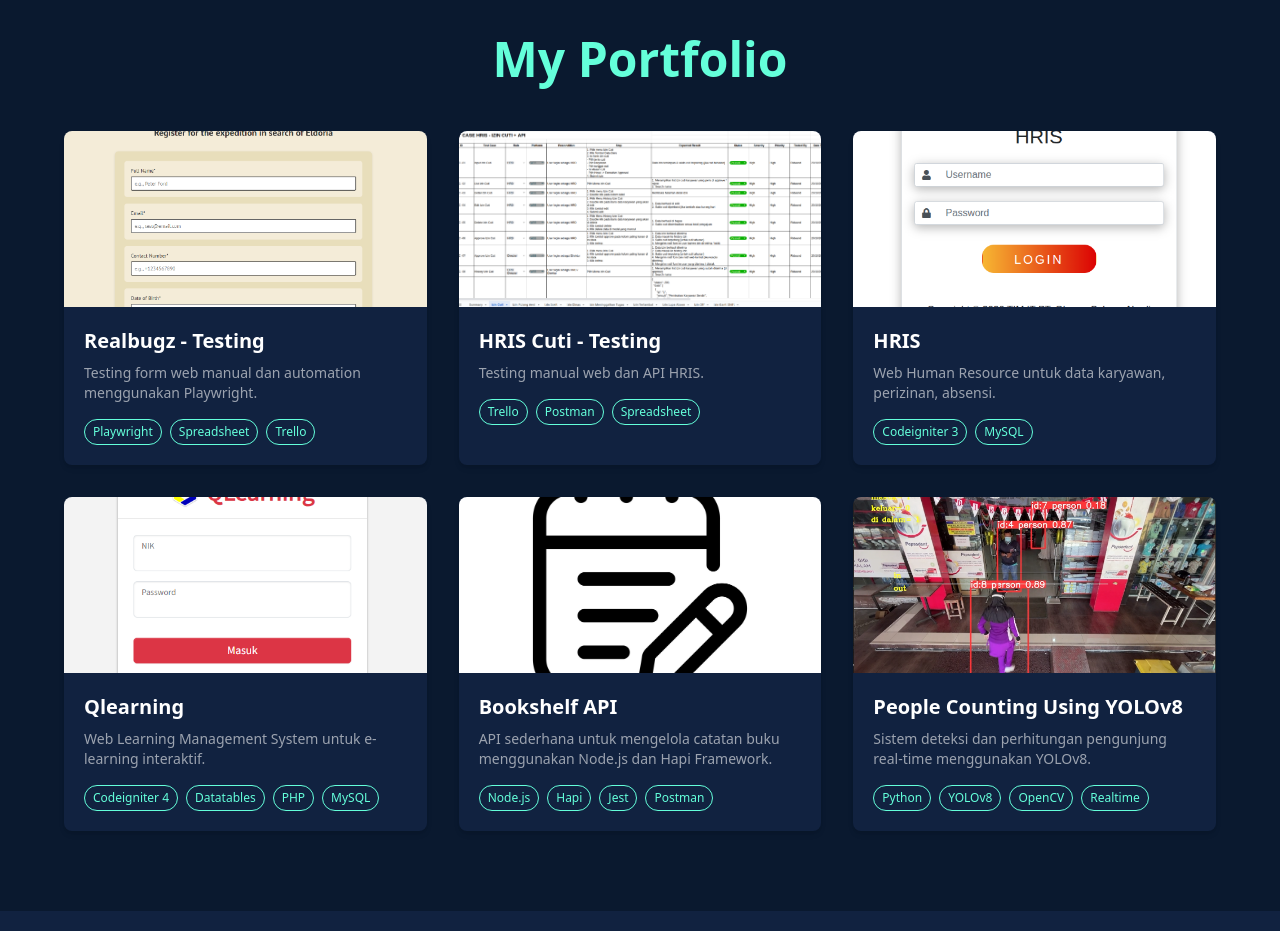
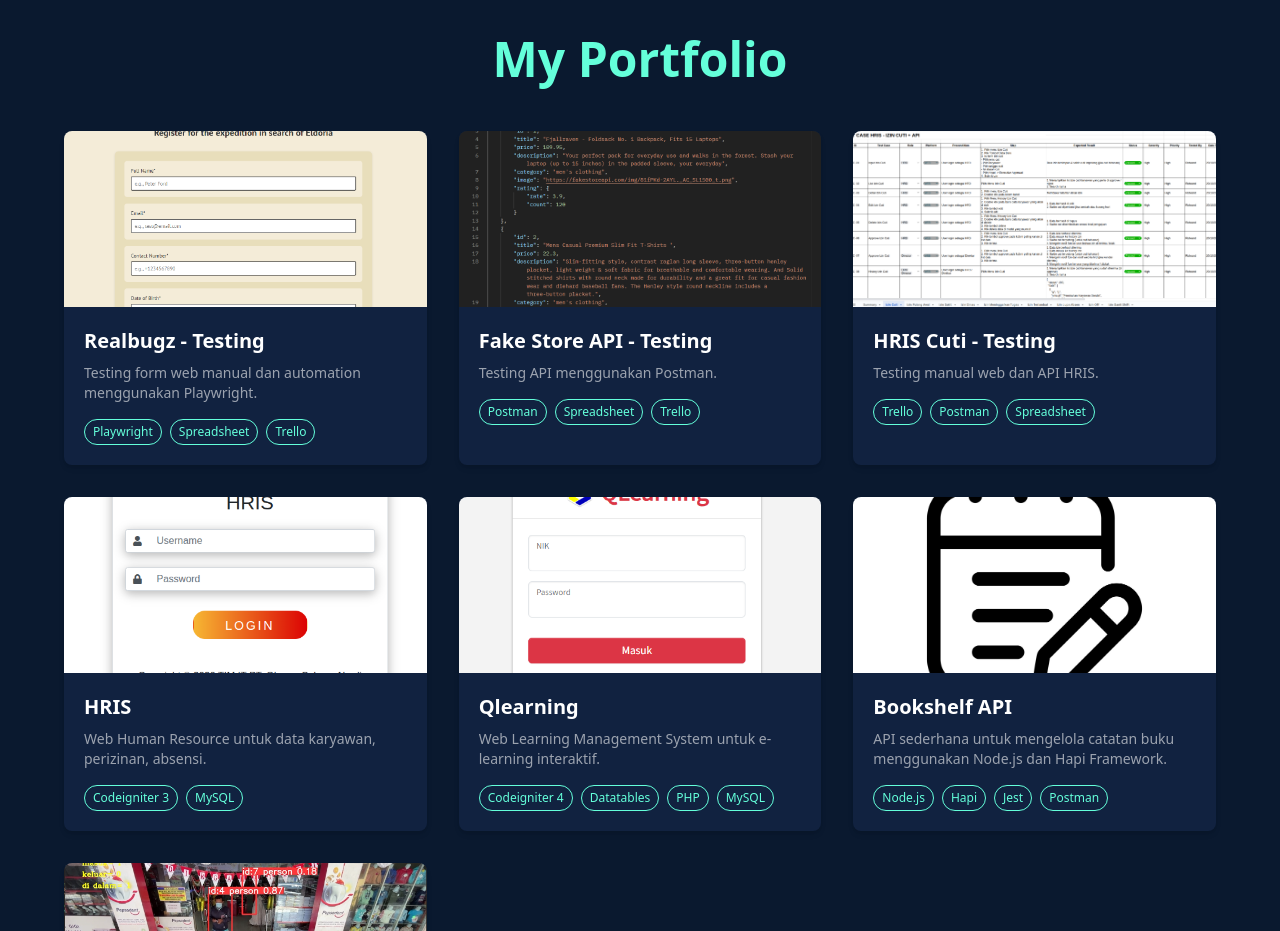
Before and after one commit to kowells/my-profile, a React (Create React App) app: page / in a window 1280 px wide. Shown: the part 2320-3251 px from the top of the page. Built offline with nearby package versions, Linux system fonts and the light colour scheme.

Commit message:
update porto

```diff
--- a/src/pages/Home.jsx
+++ b/src/pages/Home.jsx
@@ -15,6 +15,14 @@
             images: ["/images/realbugz-1.png", "/images/realbugz-2.png"],
             link: "https://github.com/kowells/realbugz-testing",
             tools: ["Playwright", "Spreadsheet", "Trello"],
+        },
+        {
+            title: "Fake Store API  - Testing",
+            description:
+                "Testing API menggunakan Postman.",
+            images: ["/images/fakestoreapi-1.png"],
+            link: "https://github.com/kowells/fakestoreapi-testing",
+            tools: ["Postman", "Spreadsheet", "Trello"],
         },
         {
             title: "HRIS Cuti - Testing",
```
Also changed, not shown: public/images/fakestoreapi-1.png (added).
